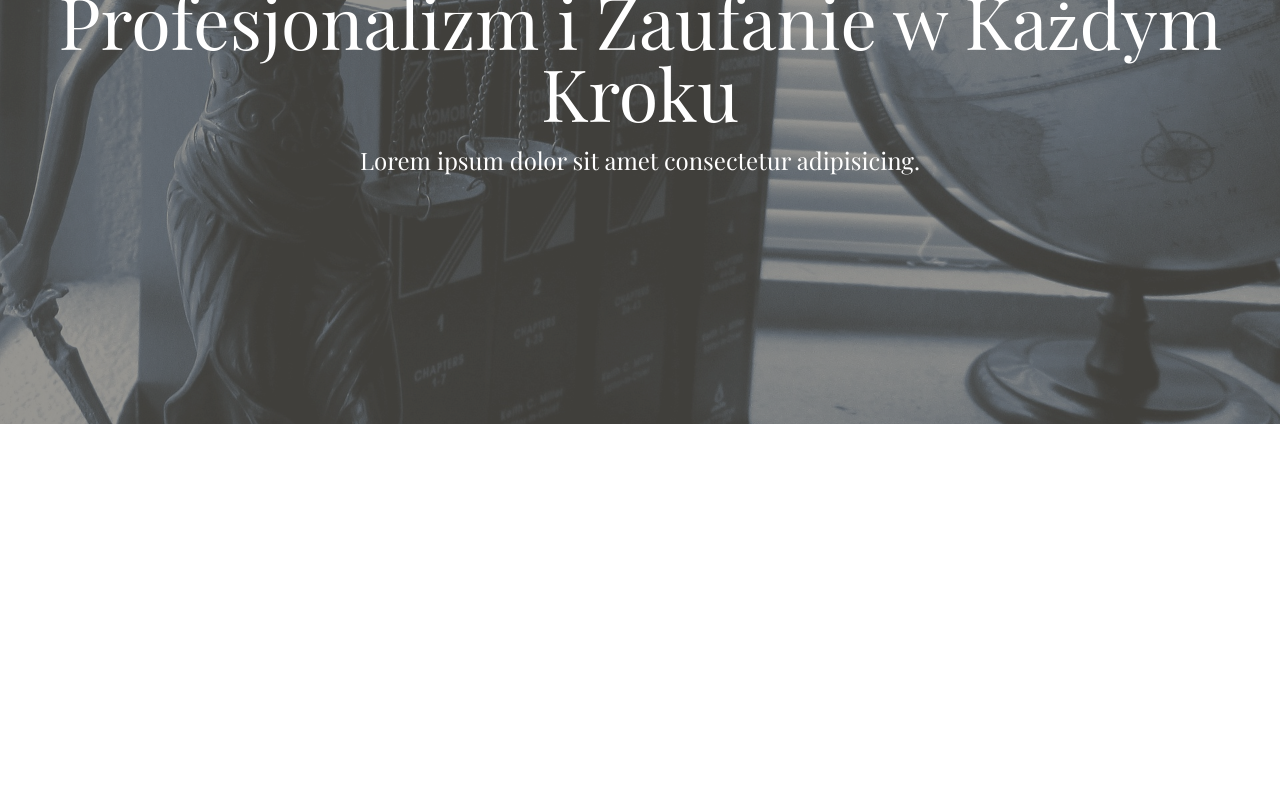
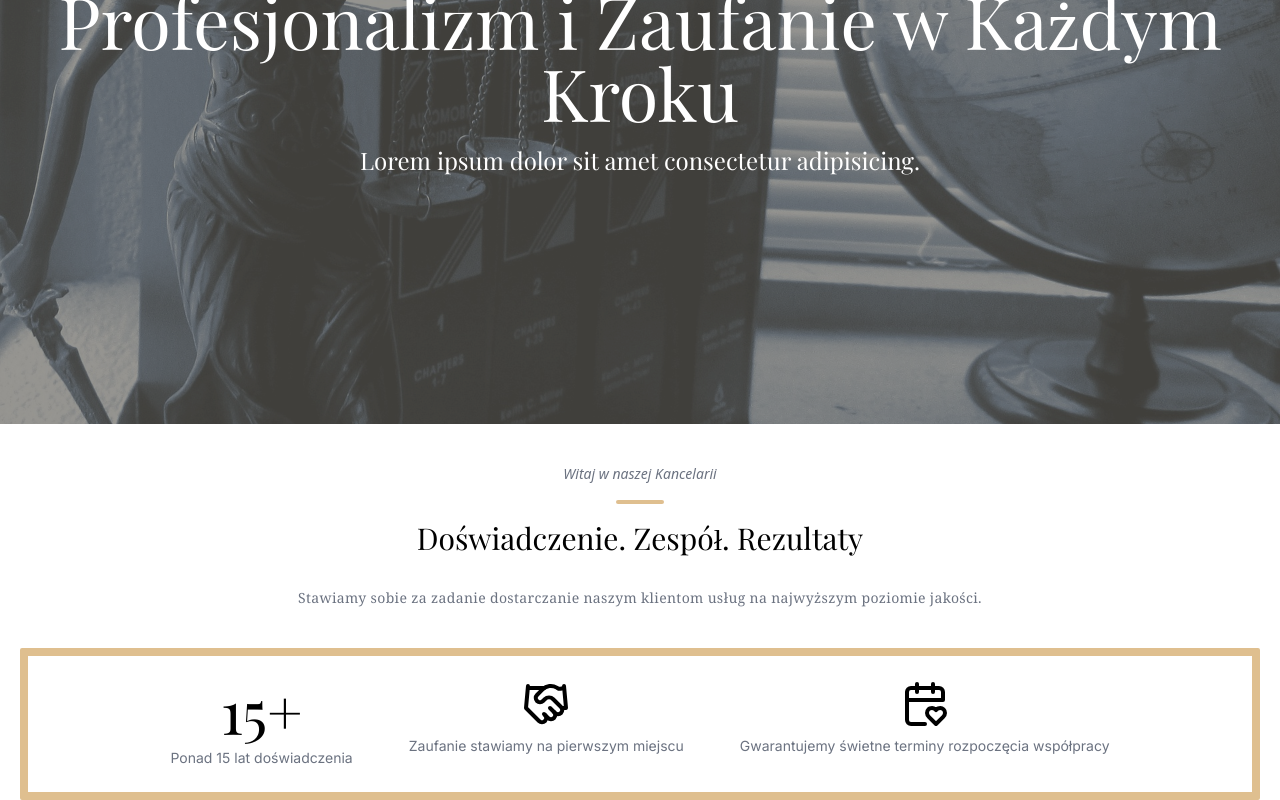
Before and after one commit to xcinek1337/kancelaria-onepage, a Next.js app: page / in a window 1280 px wide. Shown: the part 396-1196 px from the top of the page. Before the commit the page ends 1092 px from the top, so only its background shows below. Built offline with nearby package versions, Linux system fonts and the light colour scheme; a web font is replaced by a local one.

Commit message:
aboutComapny cards

```diff
--- a/src/app/page.tsx
+++ b/src/app/page.tsx
@@ -1,9 +1,11 @@
 import { HeroImg } from "@/ui/organisms/HeroImg";
+import { AboutCompany } from "@/ui/organisms/AboutCompany";
 
 export default function Home() {
 	return (
 		<main className="min-h-[120vh] w-full">
 			<HeroImg />
+			<AboutCompany />
 		</main>
 	);
 }
--- a/src/ui/molecules/ContactBar.tsx
+++ b/src/ui/molecules/ContactBar.tsx
@@ -6,7 +6,7 @@ import { Wrapper } from "@/ui/atoms/Wrapper";
 export const ContactBar = () => {
 	return (
 		<Wrapper>
-			<div className="flex justify-between border-b border-gray-300 py-2 mb-2 ">
+			<div className="flex justify-between border-b px-3 md:px-4   border-gray-300 py-2 mb-2 ">
 				<div className="flex flex-col gap-3 text-xs text-gray-400 sm:flex-row">
 					<address className="flex items-center gap-2 not-italic">
 						<Phone color="grey" size={16} />
--- a/src/ui/molecules/Navigation.tsx
+++ b/src/ui/molecules/Navigation.tsx
@@ -18,7 +18,7 @@ export const Navigation = () => {
 		}
 	};
 	return (
-		<nav className="relative bg-white py-4 shadow-md ">
+		<nav className="relative bg-white py-4 px-3 md:px-4 shadow-md ">
 			<Wrapper>
 				<div className="flex items-center justify-between">
 					<div>
--- /dev/null
+++ b/src/ui/organisms/AboutCompany.tsx
@@ -0,0 +1,42 @@
+import { CalendarHeartIcon, HandshakeIcon } from "lucide-react";
+
+const AboutCompanyCards = [
+	{
+		title: "15+",
+		description: "Ponad 15 lat doświadczenia",
+	},
+	{
+		title: <HandshakeIcon size={48} />,
+		description: "Zaufanie stawiamy na pierwszym miejscu",
+	},
+	{
+		title: <CalendarHeartIcon size={48} />,
+		description: "Gwarantujemy świetne terminy rozpoczęcia współpracy",
+	},
+];
+
+export const AboutCompany = () => {
+	return (
+		<section>
+			<div className="px-5 pt-10 text-center">
+				<p className="font-sans text-sm font-medium italic text-gray-500">
+					Witaj w naszej Kancelarii
+				</p>
+				<div className="bg-brownie mx-auto mt-4 h-1 w-12 rounded-md"></div>
+				<h2 className="font-playfair pt-4 text-3xl ">Doświadczenie. Zespół. Rezultaty</h2>
+				<p className="mt-8 px-4 font-serif text-sm tracking-wide text-gray-500">
+					Stawiamy sobie za zadanie dostarczanie naszym klientom usług na najwyższym poziomie
+					jakości.
+				</p>
+				<div className="border-brownie mt-10 flex flex-col justify-center gap-14 rounded-sm  border-8 py-6 md:flex-row">
+					{AboutCompanyCards.map((card, i) => (
+						<div key={i} className="flex  flex-col items-center ">
+							<p className="font-playfair text-6xl">{card.title}</p>
+							<p className="mt-2 text-sm text-gray-500">{card.description}</p>
+						</div>
+					))}
+				</div>
+			</div>
+		</section>
+	);
+};
--- a/tailwind.config.ts
+++ b/tailwind.config.ts
@@ -9,6 +9,9 @@ const config: Config = {
 	],
 	theme: {
 		extend: {
+			colors: {
+				brownie: "#DFBF8F",
+			},
 			fontFamily: {
 				playfair: ["Playfair Display", "serif"],
 			},
```
